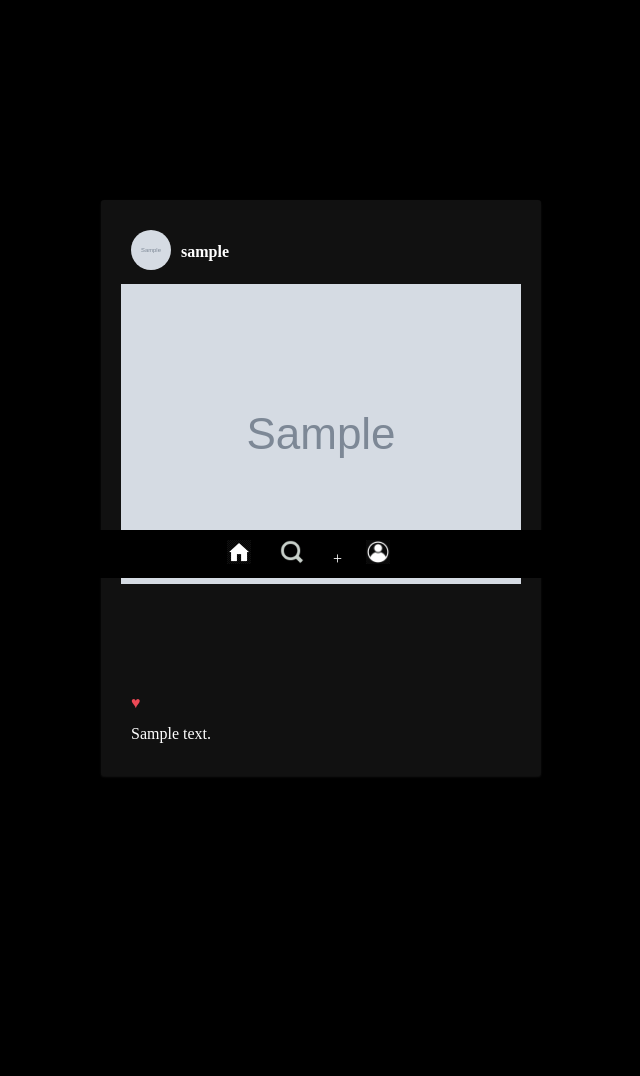
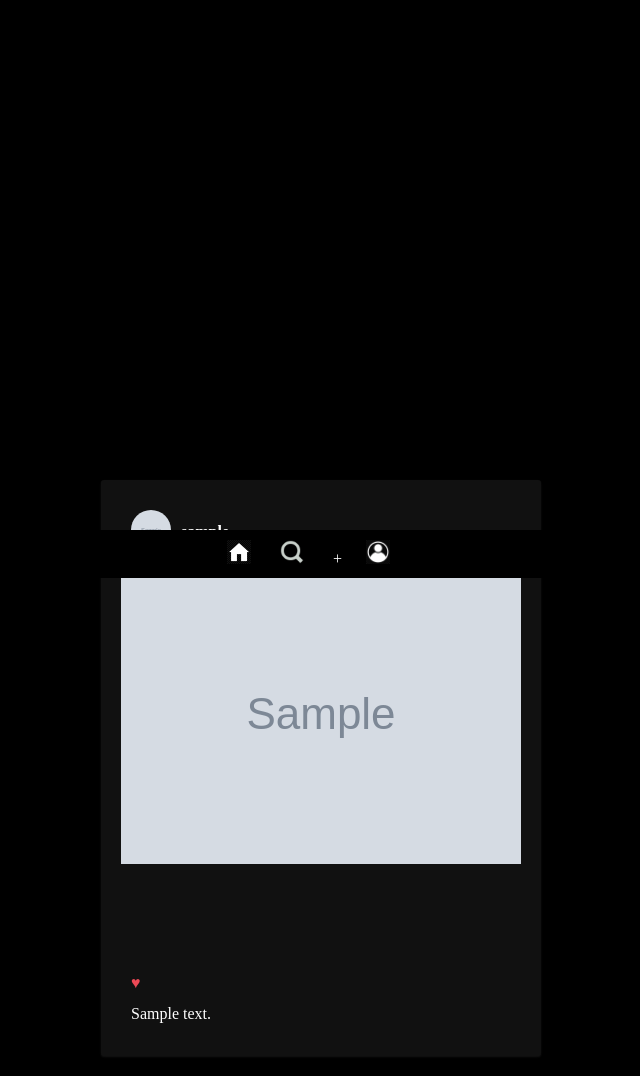
Before and after one commit to nicodiezz/fakeinstagram, a Django app: page / in a window 1280 px wide. Shown: the part 222-1298 px from the top of the page, without its empty margins (319-959 px from the left). Before the commit the page ends 999 px from the top, so only its background shows below. Run offline with Django 5.2, Linux system fonts and the light colour scheme; a user stored in the database is signed in; tables that the repository leaves empty hold one stand-in row (values such as "Sample post"); grey boxes marked "Sample" are stand-in pictures.

Commit message:
Positionate home correctly

```diff
--- a/fakeinstagram/home/static/css/style.css
+++ b/fakeinstagram/home/static/css/style.css
@@ -55,7 +55,7 @@ nav ul li a img {
 /*          HOME */
 .home{
     position: relative;
-    top: 320px;
+    top: 600px;
     display: flex;
     flex-direction: column;
     align-items: center;
```
